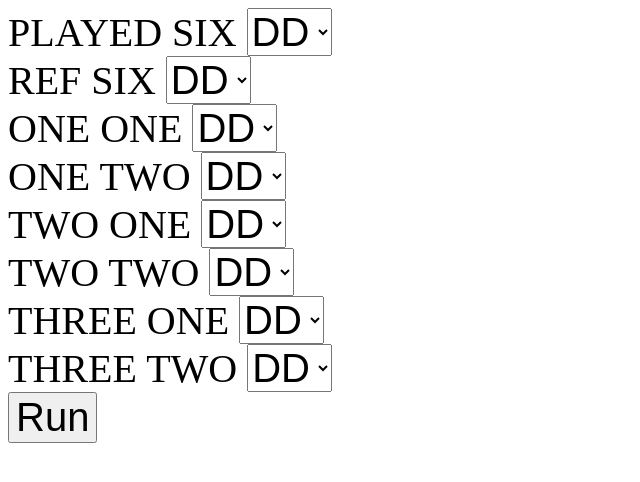
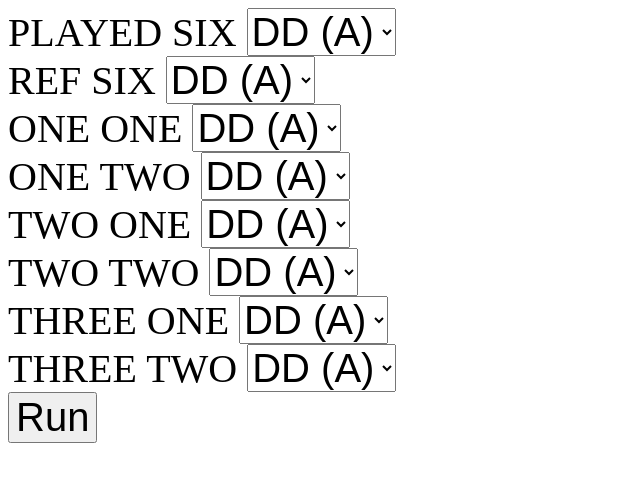
Before and after one commit to drewmiley/ref, a plain HTML site: page doubles/index.html in a window 1280 px wide. Shown: the whole page, without its empty margins (0-640 px from the left). Drawn offline with Linux system fonts and the light colour scheme.

Commit message:
Adds final settings, fixes random selection, and adds star notifier

```diff
--- a/doubles/index.html
+++ b/doubles/index.html
@@ -13,98 +13,98 @@
   	<div>
   		PLAYED SIX
 	  	<select name="playSix" id="playSix">
-			<option value="DD">DD</option>
-			<option value="DM">DM</option>
-			<option value="JC">JC</option>
-			<option value="JK">JK</option>
-			<option value="ND">ND</option>
-			<option value="PC">PC</option>
-			<option value="MS">MS</option>
-			<option value="SC">SC</option>
+			<option value="DD">DD (A)</option>
+			<option value="DM">DM (A)</option>
+			<option value="JC">JC (B)</option>
+			<option value="JK">JK (A)</option>
+			<option value="MS">MS (B)</option>
+			<option value="ND">ND (B)</option>
+			<option value="PC">PC (B)</option>
+			<option value="SC">SC (B)</option>
 		</select>
 		<br/>
   		REF SIX
 	  	<select name="refSix" id="refSix">
-			<option value="DD">DD</option>
-			<option value="DM">DM</option>
-			<option value="JC">JC</option>
-			<option value="JK">JK</option>
-			<option value="ND">ND</option>
-			<option value="PC">PC</option>
-			<option value="MS">MS</option>
-			<option value="SC">SC</option>
+			<option value="DD">DD (A)</option>
+			<option value="DM">DM (A)</option>
+			<option value="JC">JC (B)</option>
+			<option value="JK">JK (A)</option>
+			<option value="MS">MS (B)</option>
+			<option value="ND">ND (B)</option>
+			<option value="PC">PC (B)</option>
+			<option value="SC">SC (B)</option>
 		</select>
 		<br/>
   		ONE ONE
 	  	<select name="oneOne" id="oneOne">
-			<option value="DD">DD</option>
-			<option value="DM">DM</option>
-			<option value="JC">JC</option>
-			<option value="JK">JK</option>
-			<option value="ND">ND</option>
-			<option value="PC">PC</option>
-			<option value="MS">MS</option>
-			<option value="SC">SC</option>
+			<option value="DD">DD (A)</option>
+			<option value="DM">DM (A)</option>
+			<option value="JC">JC (B)</option>
+			<option value="JK">JK (A)</option>
+			<option value="MS">MS (B)</option>
+			<option value="ND">ND (B)</option>
+			<option value="PC">PC (B)</option>
+			<option value="SC">SC (B)</option>
 		</select>
 		<br/>
   		ONE TWO
 	  	<select name="oneTwo" id="oneTwo">
-			<option value="DD">DD</option>
-			<option value="DM">DM</option>
-			<option value="JC">JC</option>
-			<option value="JK">JK</option>
-			<option value="ND">ND</option>
-			<option value="PC">PC</option>
-			<option value="MS">MS</option>
-			<option value="SC">SC</option>
+			<option value="DD">DD (A)</option>
+			<option value="DM">DM (A)</option>
+			<option value="JC">JC (B)</option>
+			<option value="JK">JK (A)</option>
+			<option value="MS">MS (B)</option>
+			<option value="ND">ND (B)</option>
+			<option value="PC">PC (B)</option>
+			<option value="SC">SC (B)</option>
 		</select>
 		<br/>
   		TWO ONE
 	  	<select name="twoOne" id="twoOne">
-			<option value="DD">DD</option>
-			<option value="DM">DM</option>
-			<option value="JC">JC</option>
-			<option value="JK">JK</option>
-			<option value="ND">ND</option>
-			<option value="PC">PC</option>
-			<option value="MS">MS</option>
-			<option value="SC">SC</option>
+			<option value="DD">DD (A)</option>
+			<option value="DM">DM (A)</option>
+			<option value="JC">JC (B)</option>
+			<option value="JK">JK (A)</option>
+			<option value="MS">MS (B)</option>
+			<option value="ND">ND (B)</option>
+			<option value="PC">PC (B)</option>
+			<option value="SC">SC (B)</option>
 		</select>
 		<br/>
   		TWO TWO
 	  	<select name="twoTwo" id="twoTwo">
-			<option value="DD">DD</option>
-			<option value="DM">DM</option>
-			<option value="JC">JC</option>
-			<option value="JK">JK</option>
-			<option value="ND">ND</option>
-			<option value="PC">PC</option>
-			<option value="MS">MS</option>
-			<option value="SC">SC</option>
+			<option value="DD">DD (A)</option>
+			<option value="DM">DM (A)</option>
+			<option value="JC">JC (B)</option>
+			<option value="JK">JK (A)</option>
+			<option value="MS">MS (B)</option>
+			<option value="ND">ND (B)</option>
+			<option value="PC">PC (B)</option>
+			<option value="SC">SC (B)</option>
 		</select>
 		<br/>
   		THREE ONE
 	  	<select name="threeOne" id="threeOne">
-			<option value="DD">DD</option>
-			<option value="DM">DM</option>
-			<option value="JC">JC</option>
-			<option value="JK">JK</option>
-			<option value="ND">ND</option>
-			<option value="PC">PC</option>
-			<option value="MS">MS</option>
-			<option value="SC">SC</option>
+			<option value="DD">DD (A)</option>
+			<option value="DM">DM (A)</option>
+			<option value="JC">JC (B)</option>
+			<option value="JK">JK (A)</option>
+			<option value="MS">MS (B)</option>
+			<option value="ND">ND (B)</option>
+			<option value="PC">PC (B)</option>
+			<option value="SC">SC (B)</option>
 		</select>
 		<br/>
   		THREE TWO
 	  	<select name="threeTwo" id="threeTwo">
-			<option value="DD">DD</option>
-			<option value="DM">DM</option>
-			<option value="JC">JC</option>
-			<option value="JK">JK</option>
-			<option value="ND">ND</option>
-			<option value="PC">PC</option>
-			<option value="MS">MS</option>
-			<option value="SC">SC</option>
+			<option value="DD">DD (A)</option>
+			<option value="DM">DM (A)</option>
+			<option value="JC">JC (B)</option>
+			<option value="JK">JK (A)</option>
+			<option value="MS">MS (B)</option>
+			<option value="ND">ND (B)</option>
+			<option value="PC">PC (B)</option>
+			<option value="SC">SC (B)</option>
 		</select>
   	</div>
     <button id="run">Run</button>
--- a/doubles/selectRef.js
+++ b/doubles/selectRef.js
@@ -1,7 +1,7 @@
 const getInitialAllocation = initialArray => {
 	if (!initialArray.length) return null;
 	if (initialArray.length == 1) return initialArray[0].initial;
-	if (initialArray.length == 2 && [0, 2].includes(initialArray.filter(player => player.wouldPreferToRef).length)) return Math.random < 0.5 ? initialArray[0].initial : initialArray[1].initial;
+	if (initialArray.length == 2 && [0, 2].includes(initialArray.filter(player => player.wouldPreferToRef).length)) return Math.random() < 0.5 ? initialArray[0].initial : initialArray[1].initial;
 	if (initialArray.length > 2 && initialArray.filter(player => player.wouldPreferToRef).length == 1) return initialArray.find(player => player.wouldPreferToRef).initial;
 }
 
@@ -39,8 +39,8 @@ function selectRef({ playSix, refSix, one, two, three }) {
 		players.filter(player => !cannotRefOptions[index].includes(player.initial)).map(player => player.initial).join('/')
 	);
 
-	document.getElementById('refOne').innerText = fullAllocation[0];
-	document.getElementById('refTwo').innerText = fullAllocation[1];
-	document.getElementById('refThree').innerText = fullAllocation[2];
+	document.getElementById('refOne').innerText = `${fullAllocation[0]}${initialAllocation[0] ? ' *' : ''}`;
+	document.getElementById('refTwo').innerText = `${fullAllocation[1]}${initialAllocation[1] ? ' *' : ''}`;
+	document.getElementById('refThree').innerText = `${fullAllocation[2]}${initialAllocation[2] ? ' *' : ''}`;
 	console.log('Done')
 }
--- a/players.js
+++ b/players.js
@@ -5,11 +5,10 @@ const players = [
 	player('DM', false, true),
 	player('JC', true),
 	player('JK', false),
+	player('MS', true),
 	player('ND', true, true),
 	player('PC', true),
-	// TODO: Need values for these two
-	player('MS', undefined),
-	player('SC', undefined)
+	player('SC', true)
 ]
 
 console.log(players)
```
Also changed, not shown: singles/index.html (+48 -48 lines), singles/selectRef.js (+7 -7 lines).
